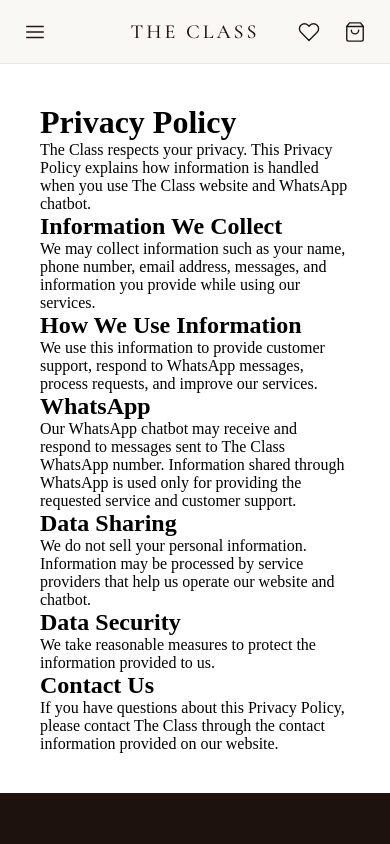
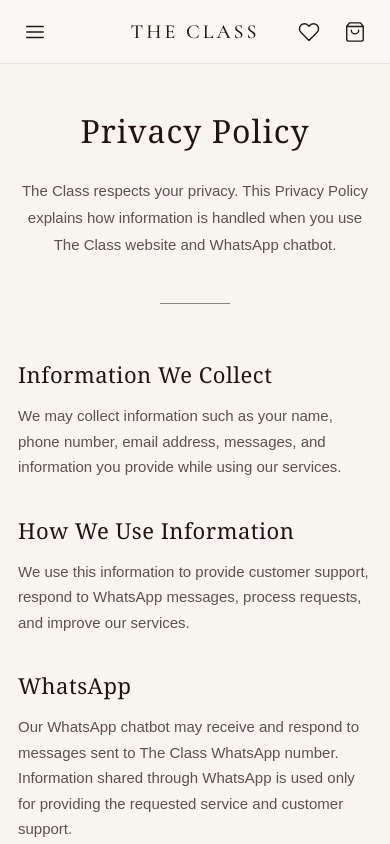
Before and after one commit to pyt-star/The-Class, a React (Create React App) app: page /privacy-policy in a window 390 px wide. Shown: the top 844 px of the page. Built offline with nearby package versions, Linux system fonts and the light colour scheme.

Commit message:
PrivacyPolicy css fixed

```diff
--- a/src/components/Footer.jsx
+++ b/src/components/Footer.jsx
@@ -7,11 +7,7 @@
 
       <div className="footer-container">
 
-
-        {/* =================================
-            BRAND
-        ================================= */}
-
+        {/* BRAND */}
         <div className="footer-brand">
 
           <Link
@@ -29,10 +25,7 @@
         </div>
 
 
-        {/* =================================
-            QUICK LINKS
-        ================================= */}
-
+        {/* QUICK LINKS */}
         <div className="footer-links">
 
           <h3>
@@ -58,10 +51,7 @@
         </div>
 
 
-        {/* =================================
-            COLLECTIONS
-        ================================= */}
-
+        {/* COLLECTIONS */}
         <div className="footer-links">
 
           <h3>
@@ -87,10 +77,7 @@
         </div>
 
 
-        {/* =================================
-            ABOUT / EXPLORE
-        ================================= */}
-
+        {/* EXPLORE */}
         <div className="footer-links">
 
           <h3>
@@ -121,10 +108,7 @@
       <hr />
 
 
-      {/* =================================
-          FOOTER BOTTOM
-      ================================= */}
-
+      {/* FOOTER BOTTOM */}
       <div className="footer-bottom">
 
         <p>
@@ -145,6 +129,10 @@
             Pinterest
           </span>
 
+          <Link to="/privacy-policy">
+            Privacy Policy
+          </Link>
+
         </div>
 
       </div>
--- /dev/null
+++ b/src/pages/PrivacyPolicy.css
@@ -0,0 +1,154 @@
+/* =================================
+   PRIVACY POLICY PAGE
+================================= */
+
+.privacy-policy {
+  background: #f8f5f0;
+  min-height: 100vh;
+  padding: 80px 20px 100px;
+  color: #21140f;
+}
+
+
+/* =================================
+   CONTENT CONTAINER
+================================= */
+
+.privacy-policy-container {
+  max-width: 900px;
+  margin: 0 auto;
+}
+
+
+/* =================================
+   MAIN TITLE
+================================= */
+
+.privacy-policy h1 {
+  font-family: Georgia, "Times New Roman", serif;
+  font-size: 52px;
+  font-weight: 400;
+  letter-spacing: 1px;
+  margin: 0 0 25px;
+  text-align: center;
+}
+
+
+/* =================================
+   INTRODUCTION
+================================= */
+
+.privacy-policy .intro {
+  font-family: Arial, sans-serif;
+  font-size: 17px;
+  line-height: 1.8;
+  color: #5c514c;
+  text-align: center;
+  max-width: 750px;
+  margin: 0 auto 60px;
+}
+
+
+/* =================================
+   SECTIONS
+================================= */
+
+.privacy-policy section {
+  margin-bottom: 42px;
+}
+
+
+/* =================================
+   SECTION HEADINGS
+================================= */
+
+.privacy-policy h2 {
+  font-family: Georgia, "Times New Roman", serif;
+  font-size: 28px;
+  font-weight: 400;
+  letter-spacing: 0.5px;
+  margin: 0 0 14px;
+  color: #21140f;
+}
+
+
+/* =================================
+   PARAGRAPHS
+================================= */
+
+.privacy-policy p {
+  font-family: Arial, sans-serif;
+  font-size: 16px;
+  line-height: 1.8;
+  color: #5c514c;
+  margin: 0;
+}
+
+
+/* =================================
+   DIVIDER
+================================= */
+
+.privacy-policy .policy-divider {
+  width: 70px;
+  height: 1px;
+  background: #21140f;
+  margin: 0 auto 55px;
+  opacity: 0.5;
+}
+
+
+/* =================================
+   MOBILE
+================================= */
+
+@media (max-width: 768px) {
+
+  .privacy-policy {
+    padding: 55px 20px 70px;
+  }
+
+  .privacy-policy h1 {
+    font-size: 38px;
+  }
+
+  .privacy-policy .intro {
+    font-size: 15px;
+    margin-bottom: 45px;
+  }
+
+  .privacy-policy h2 {
+    font-size: 24px;
+  }
+
+  .privacy-policy p {
+    font-size: 15px;
+    line-height: 1.7;
+  }
+
+  .privacy-policy section {
+    margin-bottom: 35px;
+  }
+
+}
+
+
+/* =================================
+   SMALL MOBILE
+================================= */
+
+@media (max-width: 480px) {
+
+  .privacy-policy {
+    padding: 45px 18px 60px;
+  }
+
+  .privacy-policy h1 {
+    font-size: 32px;
+  }
+
+  .privacy-policy h2 {
+    font-size: 22px;
+  }
+
+}
--- a/src/pages/PrivacyPolicy.jsx
+++ b/src/pages/PrivacyPolicy.jsx
@@ -1,50 +1,87 @@
+import "./PrivacyPolicy.css";
+
 function PrivacyPolicy() {
   return (
-    <div style={{ padding: "40px", maxWidth: "900px", margin: "auto" }}>
+    <div className="privacy-policy">
+
+      <div className="privacy-policy-container">
+
         <h1>Privacy Policy</h1>
 
-      <p>
+        <p className="intro">
           The Class respects your privacy. This Privacy Policy explains how
           information is handled when you use The Class website and WhatsApp
           chatbot.
         </p>
 
+        <div className="policy-divider"></div>
+
+
+        <section>
           <h2>Information We Collect</h2>
+
           <p>
             We may collect information such as your name, phone number, email
             address, messages, and information you provide while using our
             services.
           </p>
+        </section>
 
+
+        <section>
           <h2>How We Use Information</h2>
+
           <p>
             We use this information to provide customer support, respond to
             WhatsApp messages, process requests, and improve our services.
           </p>
+        </section>
 
+
+        <section>
           <h2>WhatsApp</h2>
+
           <p>
             Our WhatsApp chatbot may receive and respond to messages sent to
             The Class WhatsApp number. Information shared through WhatsApp is
-        used only for providing the requested service and customer support.
+            used only for providing the requested service and customer
+            support.
           </p>
+        </section>
 
+
+        <section>
           <h2>Data Sharing</h2>
+
           <p>
-        We do not sell your personal information. Information may be processed
-        by service providers that help us operate our website and chatbot.
+            We do not sell your personal information. Information may be
+            processed by service providers that help us operate our website
+            and chatbot.
           </p>
+        </section>
 
+
+        <section>
           <h2>Data Security</h2>
+
           <p>
-        We take reasonable measures to protect the information provided to us.
+            We take reasonable measures to protect the information provided
+            to us.
           </p>
+        </section>
 
+
+        <section>
           <h2>Contact Us</h2>
+
           <p>
             If you have questions about this Privacy Policy, please contact
             The Class through the contact information provided on our website.
           </p>
+        </section>
+
+      </div>
+
     </div>
   );
 }
```
Lines whose indentation alone changed are shown as unchanged.
